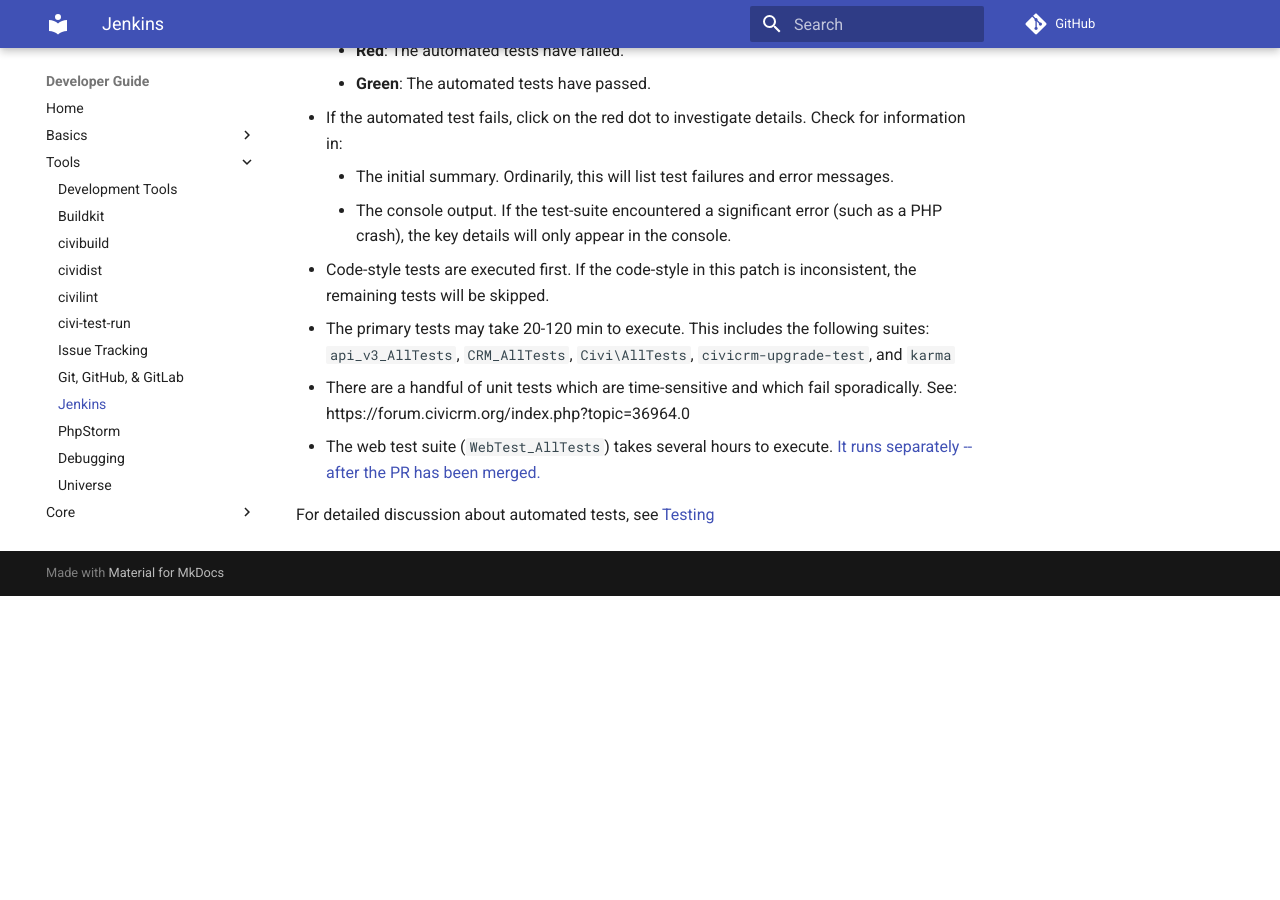
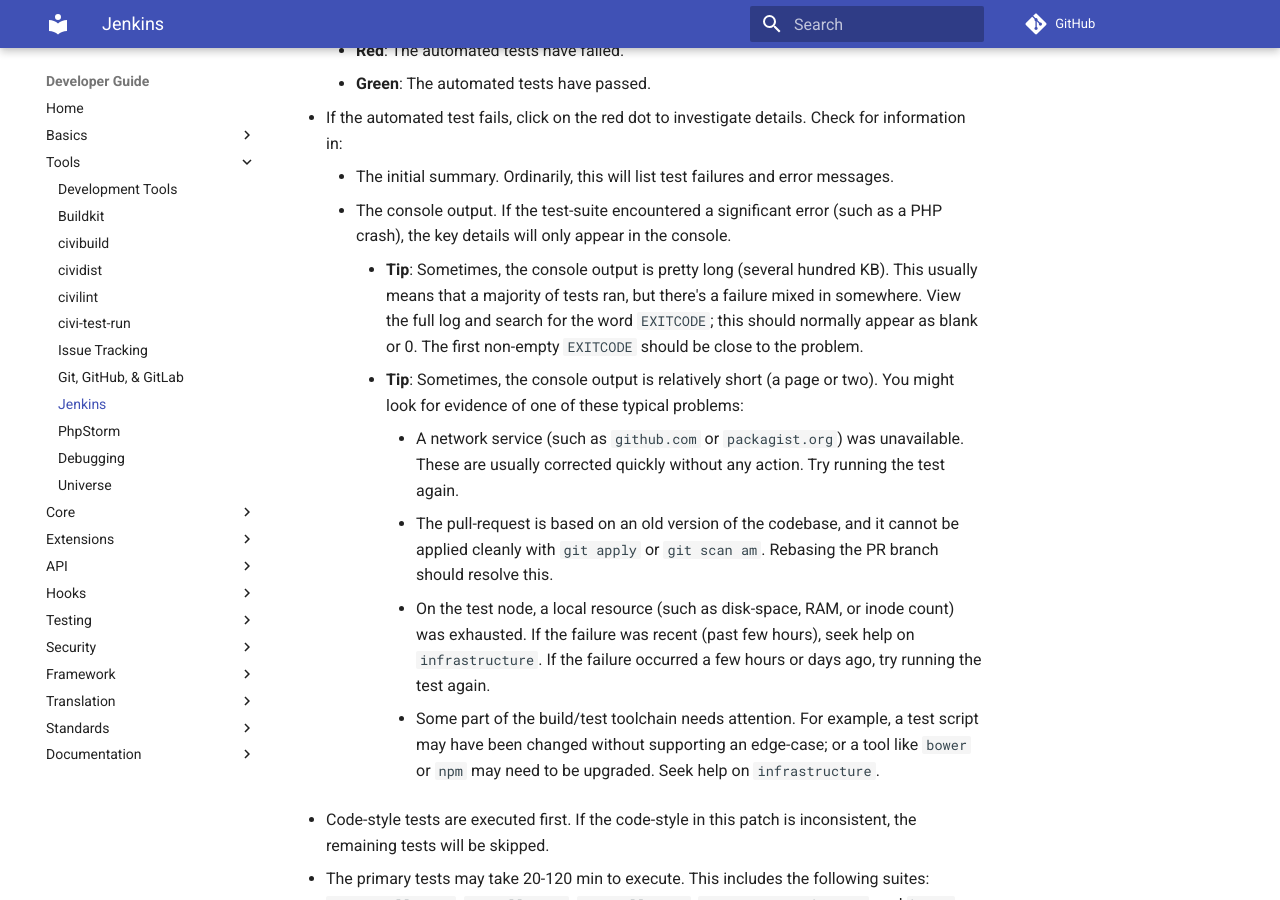
Before and after one commit to civicrm/civicrm-dev-docs, an MkDocs documentation site: the page built from docs/tools/jenkins.md, in a window 1280 px wide and 900 px high, scrolled down 361 px. Built offline with MkDocs 1.6.1 and Material for MkDocs 9.7.7, drawn with Linux system fonts in a browser that asks for light colours; comment, search, counter and statistics services are not loaded; old or Windows-style settings are respelled for this version of MkDocs; before the commit the page ends 957 px from its top, so only the background shows below that.

Commit message:
tools/jenkins.md - Add tips for reviewing console output

```diff
--- a/docs/tools/jenkins.md
+++ b/docs/tools/jenkins.md
@@ -10,6 +10,12 @@
 * If the automated test fails, click on the red dot to investigate details. Check for information in:
     * The initial summary. Ordinarily, this will list test failures and error messages.
     * The console output. If the test-suite encountered a significant error (such as a PHP crash), the key details will only appear in the console.
+        * __Tip__: Sometimes, the console output is pretty long (several hundred KB). This usually means that a majority of tests ran, but there's a failure mixed in somewhere. View the full log and search for the word `EXITCODE`; this should normally appear as blank or 0. The first non-empty `EXITCODE` should be close to the problem.
+        * __Tip__: Sometimes, the console output is relatively short (a page or two). You might look for evidence of one of these typical problems:
+            * A network service (such as `github.com` or `packagist.org`) was unavailable. These are usually corrected quickly without any action. Try running the test again.
+            * The pull-request is based on an old version of the codebase, and it cannot be applied cleanly with `git apply` or `git scan am`. Rebasing the PR branch should resolve this.
+            * On the test node, a local resource (such as disk-space, RAM, or inode count) was exhausted. If the failure was recent (past few hours), seek help on `infrastructure`. If the failure occurred a few hours or days ago, try running the test again.
+            * Some part of the build/test toolchain needs attention. For example, a test script may have been changed without supporting an edge-case; or a tool like `bower` or `npm` may need to be upgraded. Seek help on `infrastructure`.
 * Code-style tests are executed first. If the code-style in this patch is inconsistent, the remaining tests will be skipped.
 * The primary tests may take 20-120 min to execute. This includes the following suites: `api_v3_AllTests`, `CRM_AllTests`, `Civi\AllTests`, `civicrm-upgrade-test`, and `karma`
 * There are a handful of unit tests which are time-sensitive and which fail sporadically. See: https://forum.civicrm.org/index.php?topic=36964.0
```
